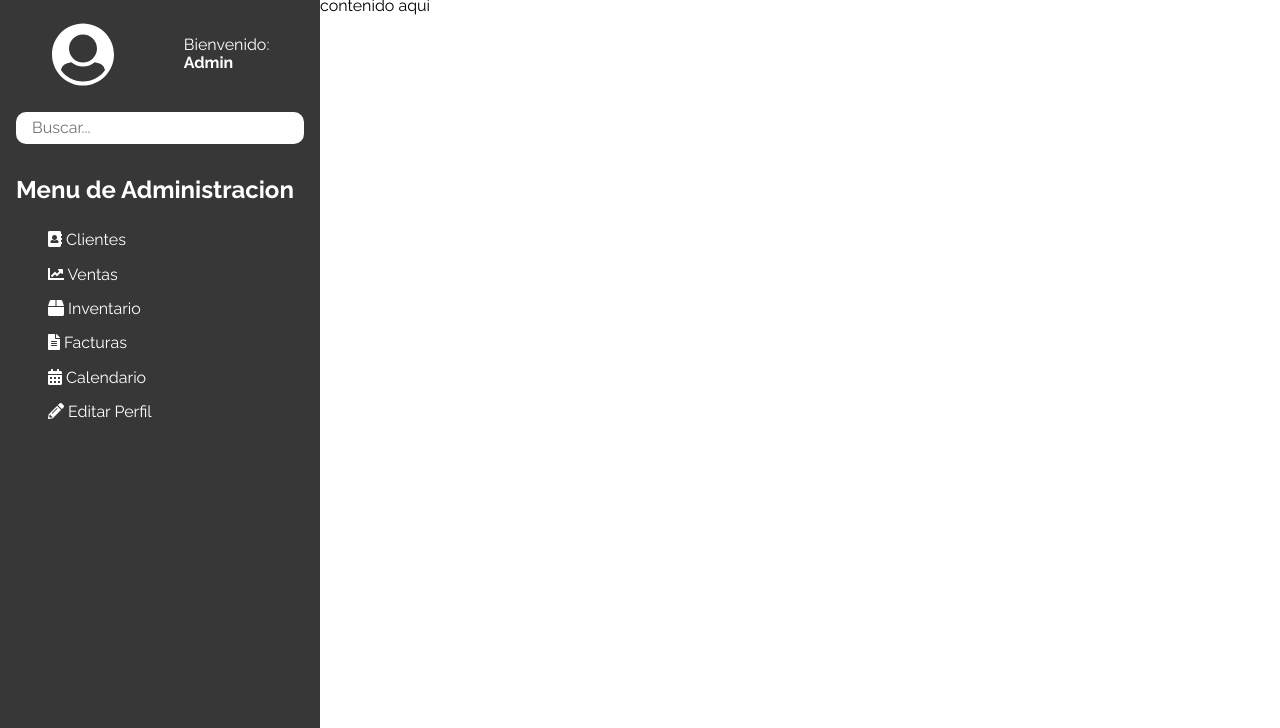
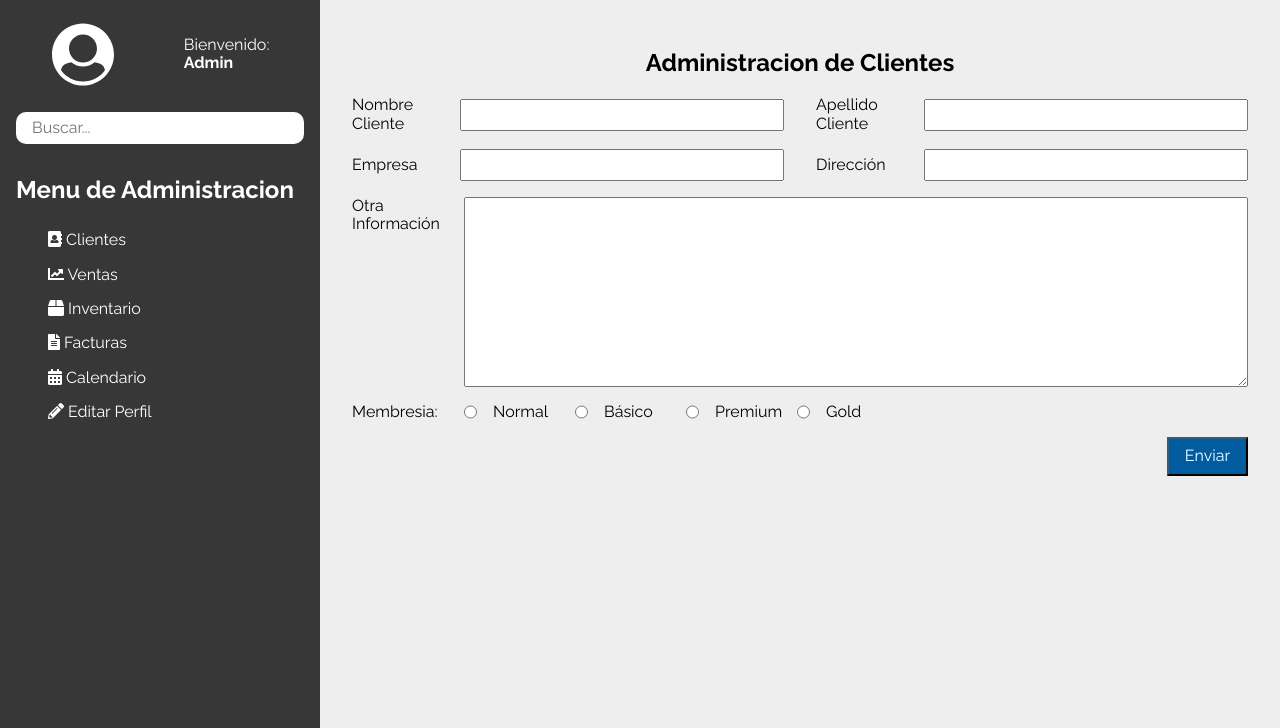
Before and after one commit to jorneycr/Admin-template, a website: page index.html in a window 1280 px wide. Shown: the part 72-800 px from the top of the page. Drawn offline with nearby package versions, Linux system fonts and the light colour scheme.

Commit message:
commit done

```diff
--- a/index.html
+++ b/index.html
@@ -181,7 +181,56 @@
           </div>
         </aside>
         <div class="contenido">
-            contenido aqui
+          <h2 class="encabezado">Administracion de Clientes</h2>
+
+          <form action="" class="formulario">
+            <div class="campo">
+              <label for="nombre">Nombre Cliente</label>
+              <input type="text" id="nombre" />
+            </div>
+            <div class="campo">
+              <label for="nombre">Apellido Cliente</label>
+              <input type="text" id="nombre" />
+            </div>
+            <div class="campo">
+              <label for="nombre">Empresa</label>
+              <input type="text" id="nombre" />
+            </div>
+            <div class="campo">
+              <label for="nombre">Dirección</label>
+              <input type="text" id="nombre" />
+            </div>
+            <div class="campo expandir">
+              <label for="nombre">Otra Información</label>
+              <textarea name="" id="" cols="30" rows="10"></textarea>
+            </div>
+
+            <div class="campo expandir">
+              <label>Membresia:</label>
+              <div class="opciones">
+                <input type="radio" id="normal" name="contact" value="normal" />
+                <label for="normal">Normal</label>
+
+                <input type="radio" id="basico" name="contact" value="basico" />
+                <label for="basico">Básico</label>
+
+                <input
+                  type="radio"
+                  id="premium"
+                  name="contact"
+                  value="premium"
+                />
+                <label for="premium">Premium</label>
+
+                <input type="radio" id="gold" name="contact" value="gold" />
+                <label for="gold">Gold</label>
+              </div>
+            </div>
+
+            <div class="campo enviar expandir">
+              <input type="submit" class="boton" value="Enviar" />
+            </div>
+          </form>
         </div>
       </main>
     </div>
--- a/scss/_custom.scss
+++ b/scss/_custom.scss
@@ -12,6 +12,8 @@ html {
 body {
     font-family: $fuente_principal;
     height: 100%;
+    background-color: $gris;
+
 }
 
 img {
@@ -26,8 +28,8 @@ img {
     display: none;
 }
 
-.no-menu.pagina{
-    .sidebar{
+.no-menu.pagina {
+    .sidebar {
         margin-left: -20rem;
     }
 }
@@ -85,11 +87,12 @@ img {
         align-items: center;
         padding: 1rem;
 
-        i{
+        i {
             color: $blanco;
             font-size: 1.4rem;
         }
-        .fa-arrow-right{
+
+        .fa-arrow-right {
             display: none;
         }
     }
@@ -156,7 +159,8 @@ img {
             padding-left: 1rem;
         }
     }
-    .menu-admin{
+
+    .menu-admin {
         margin-top: 2rem;
     }
 }
@@ -169,18 +173,20 @@ img {
 
         >li {
             padding: .5rem;
-            &:hover{
-                ul{
+
+            &:hover {
+                ul {
                     display: block;
                 }
             }
 
-            a{
+            a {
                 color: $blanco;
                 text-decoration: none;
                 padding: .5rem;
                 transition: padding-left .3s ease;
-                &:hover{
+
+                &:hover {
                     background-color: $primario;
                     padding-left: 2rem;
                 }
@@ -192,10 +198,11 @@ img {
                 list-style: none;
                 background-color: darken($grisOscuro, 3);
                 padding: 1rem;
-                li{
+
+                li {
                     margin-bottom: 1rem;
 
-                    &:last-of-type{
+                    &:last-of-type {
                         margin-bottom: 0;
                     }
                 }
@@ -208,3 +215,71 @@ img {
     flex: 1;
     display: flex;
 }
+
+.contenido {
+    flex: 1;
+    padding: 2rem;
+}
+
+.encabezado {
+    text-align: center;
+}
+
+.formulario {
+    display: flex;
+    flex-wrap: wrap;
+    justify-content: space-between;
+
+    .campo {
+        display: flex;
+        flex: 0 0 100%;
+        margin-bottom: 1rem;
+        align-items: center;
+
+        @include tablet {
+            flex: 0 0 calc(50% - 1rem);
+        }
+
+        &.expandir {
+            flex: 0 0 calc(100%);
+            align-items: flex-start;
+
+            label {
+                flex: 0 0 12.5%;
+            }
+
+            textarea {
+                flex: 1;
+            }
+        }
+
+        label {
+            flex: 0 0 25%;
+        }
+
+        input[type="text"] {
+            flex: 0 0 75%;
+            height: 2rem;
+        }
+    }
+
+    .opciones {
+        display: flex;
+        flex: 1;
+
+        label {
+            padding-left: 1rem;
+        }
+    }
+
+    .enviar {
+        display: flex;
+        justify-content: flex-end;
+
+        .boton {
+            @include boton($primario);
+        }
+
+    }
+
+}
```
Also changed, not shown: css/app.css.
